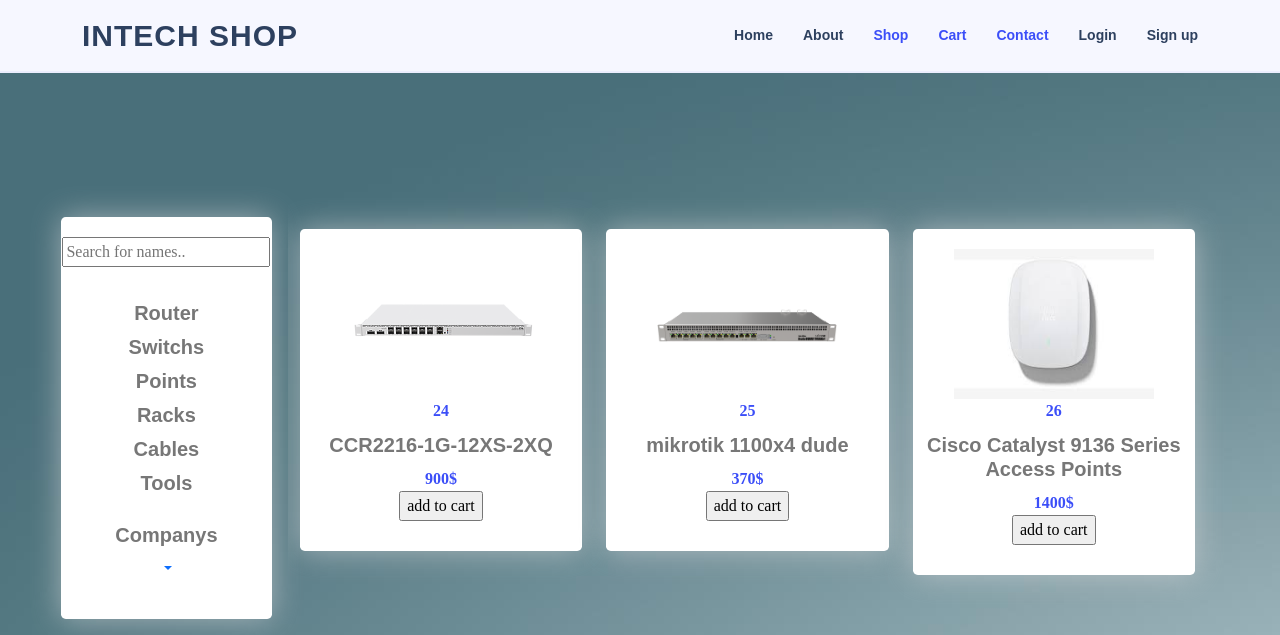
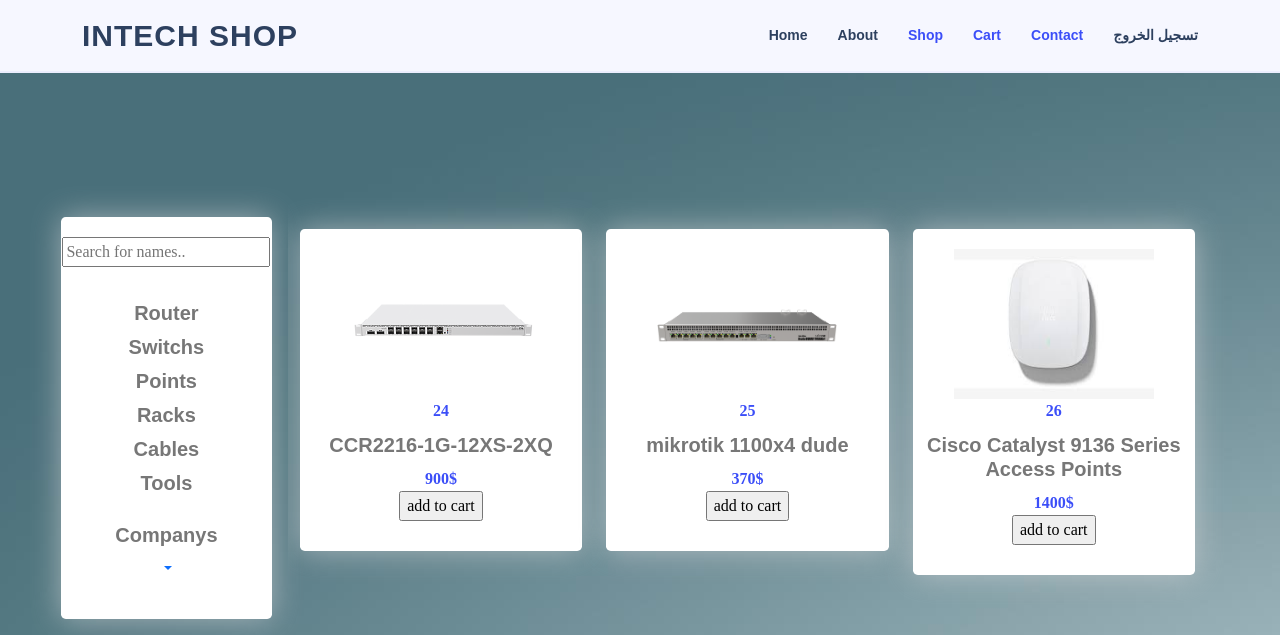
Before and after one commit to mogalaxy/e-shop-intech1, a PHP site: page /shop.php in a window 1280 px wide. Shown: the top 635 px of the page. Run offline with PHP 8.4, Linux system fonts and the light colour scheme; a user stored in the database is signed in; data comes from the database, SQL or seed files in the repository; data that the repository does not hold is empty; some web fonts are replaced.

Commit message:
update 8

```diff
--- a/Mikrotik CCR2004-1G-2XS-PCIe.php
+++ b/Mikrotik CCR2004-1G-2XS-PCIe.php
@@ -28,7 +28,7 @@
 
           <nav id="navbar" class="navbar">
             <ul>
-              <li><a class="nav-link scrollto" href="MainPage1.php#hero">Home</a></li>
+              <li><a class="nav-link scrollto" href=".php#hero">Home</a></li>
               <li><a class="nav-link scrollto" href="#about">About</a></li>
               <li><a class="nav-link scrollto" href="#Partners">Partrners</a></li>
               <li><a class="nav-link scrollto active" href="#services">Shop</a></li>
@@ -46,7 +46,7 @@
         <div class="container" >
 
           <ol>
-            <li><a href="MainPage1.php">Home</a></li>
+            <li><a href=".php">Home</a></li>
             <li>Mikrotik CCR2004-1G-2XS-PCIe</li>
           </ol>
 
--- a/MainPage1.php
+++ b/index.php
@@ -28,7 +28,7 @@
   <header id="header" class="fixed-top  rounded-3">
     <div class="container d-flex align-items-center justify-content-between  rounded-3">
 
-      <h1 class="logo"><a href="MainPage1.php">INTECH SHOP</a></h1>
+      <h1 class="logo"><a href=".php">INTECH SHOP</a></h1>
 
       <nav id="navbar" class="navbar">
         <ul>
--- a/login.php
+++ b/login.php
@@ -13,7 +13,7 @@
    if(mysqli_num_rows($select) > 0){
       $row = mysqli_fetch_assoc($select);
       $_SESSION['user_id'] = $row['id'];
-      header('location:MainPage1.php');
+      header('location:shop.php');
    }else{
       $message[] = 'incorrect password or email!';
    }
@@ -48,7 +48,7 @@
 <header id="header" class="fixed-top  rounded-3">
     <div class="container d-flex align-items-center justify-content-between  rounded-3">
 
-      <h1 class="logo"><a href="MainPage1.php">INTECH SHOP</a></h1>
+      <h1 class="logo"><a href=".php">INTECH SHOP</a></h1>
 
       <nav id="navbar" class="navbar">
         <ul>
--- a/register.php
+++ b/register.php
@@ -51,7 +51,7 @@
 <header id="header" class="fixed-top  rounded-3">
     <div class="container d-flex align-items-center justify-content-between  rounded-3">
 
-      <h1 class="logo"><a href="MainPage1.php">INTECH SHOP</a></h1>
+      <h1 class="logo"><a href=".php">INTECH SHOP</a></h1>
 
       <nav id="navbar" class="navbar">
         <ul>
--- a/shop.php
+++ b/shop.php
@@ -81,13 +81,12 @@
 
           <nav id="navbar" class="navbar">
             <ul>
-              <li><a class="nav-link scrollto" href="MainPage1.php">Home</a></li>
+              <li><a class="nav-link scrollto" href=".php">Home</a></li>
               <li><a class="nav-link scrollto" href="#about">About</a></li>
               <li><a class="nav-link scrollto active" href="shop.php">Shop</a></li>
               <li><a class="nav-link scrollto" href="#contact">Cart</a></li>
               <li><a class="nav-link scrollto" href="#contact">Contact</a></li>
-              <li><a class="nav-link scrollto" href="login.php">Login</a></li>
-              <li><a class="nav-link scrollto" href="register.php">Sign up</a></li>
+              <li><a class="nav-link scrollto" href="index.php?logout=<?php echo $user_id; ?>" onclick="return confirm('هل أنت متأكد أنك تريد تسجيل الخروج؟');" class="delete-btn">تسجيل الخروج</a></li>
             </ul>
             <i class="bi bi-list mobile-nav-toggle"></i>
           </nav>
--- a/t1.php
+++ b/t1.php
@@ -36,7 +36,7 @@
 
           <nav id="navbar" class="navbar">
             <ul>
-              <li><a class="nav-link scrollto" href="MainPage1.php#hero">Home</a></li>
+              <li><a class="nav-link scrollto" href=".php#hero">Home</a></li>
               <li><a class="nav-link scrollto" href="#about">About</a></li>
               <li><a class="nav-link scrollto" href="#Partners">Partrners</a></li>
               <li><a class="nav-link scrollto active" href="#services">Shop</a></li>
@@ -54,7 +54,7 @@
         <div class="container" >
 
           <ol>
-            <li><a href="MainPage1.php">Home</a></li>
+            <li><a href=".php">Home</a></li>
             <li>Mikrotik CCR2004-1G-2XS-PCIe</li>
           </ol>
 
```
